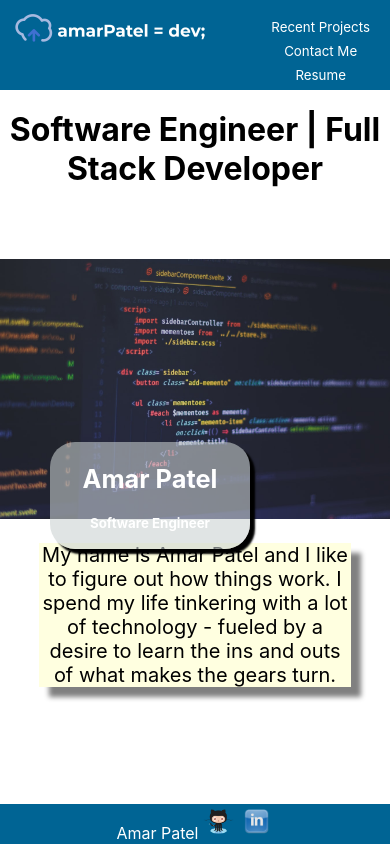
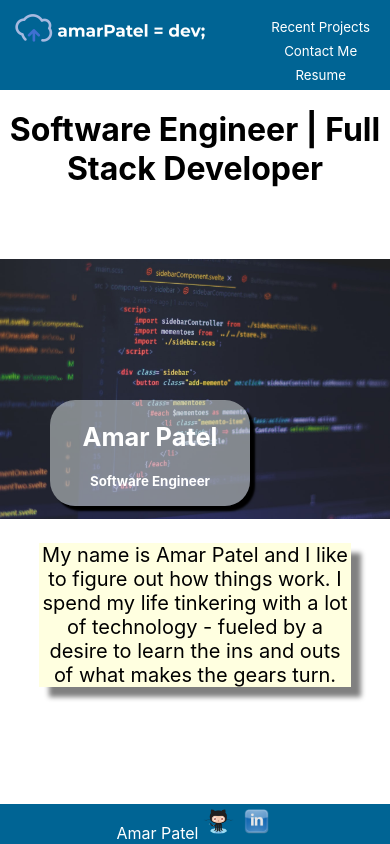
Before and after one commit to amarp86/amar-patel, a React (Create React App) app in the folder client/: page / in a window 390 px wide. Built offline with nearby package versions, Linux system fonts and the light colour scheme.

Commit message:
position of text

```diff
--- a/client/src/components/Home.css
+++ b/client/src/components/Home.css
@@ -44,7 +44,7 @@
     background-color: rgba(202, 209, 209, 0.575);
     position: absolute;
     left: 50px;
-        bottom: 35%;
+    bottom: 40%;
   }
   .home-image-text h2 {
     font-size: 19pt;
```
Lines whose indentation alone changed are shown as unchanged.
